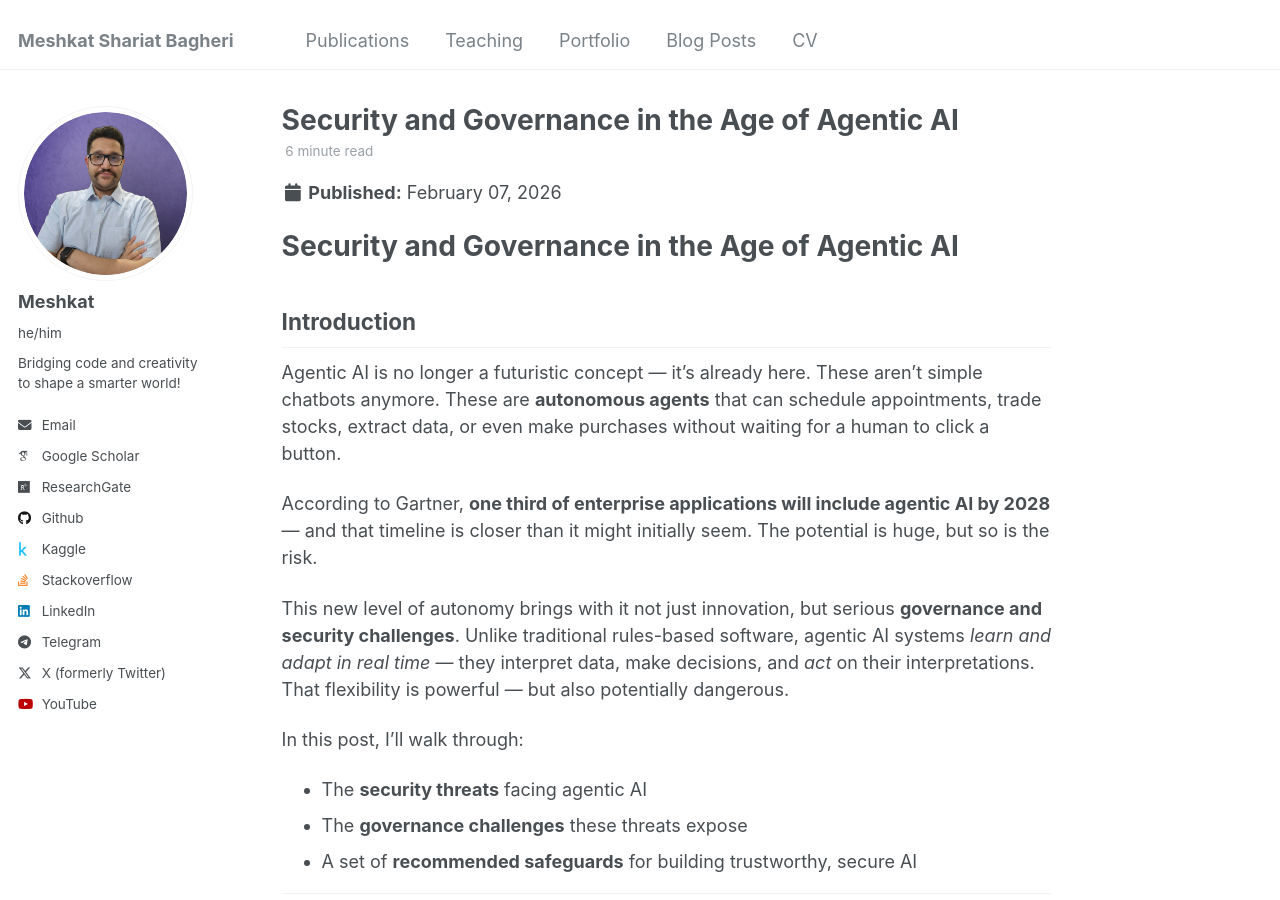
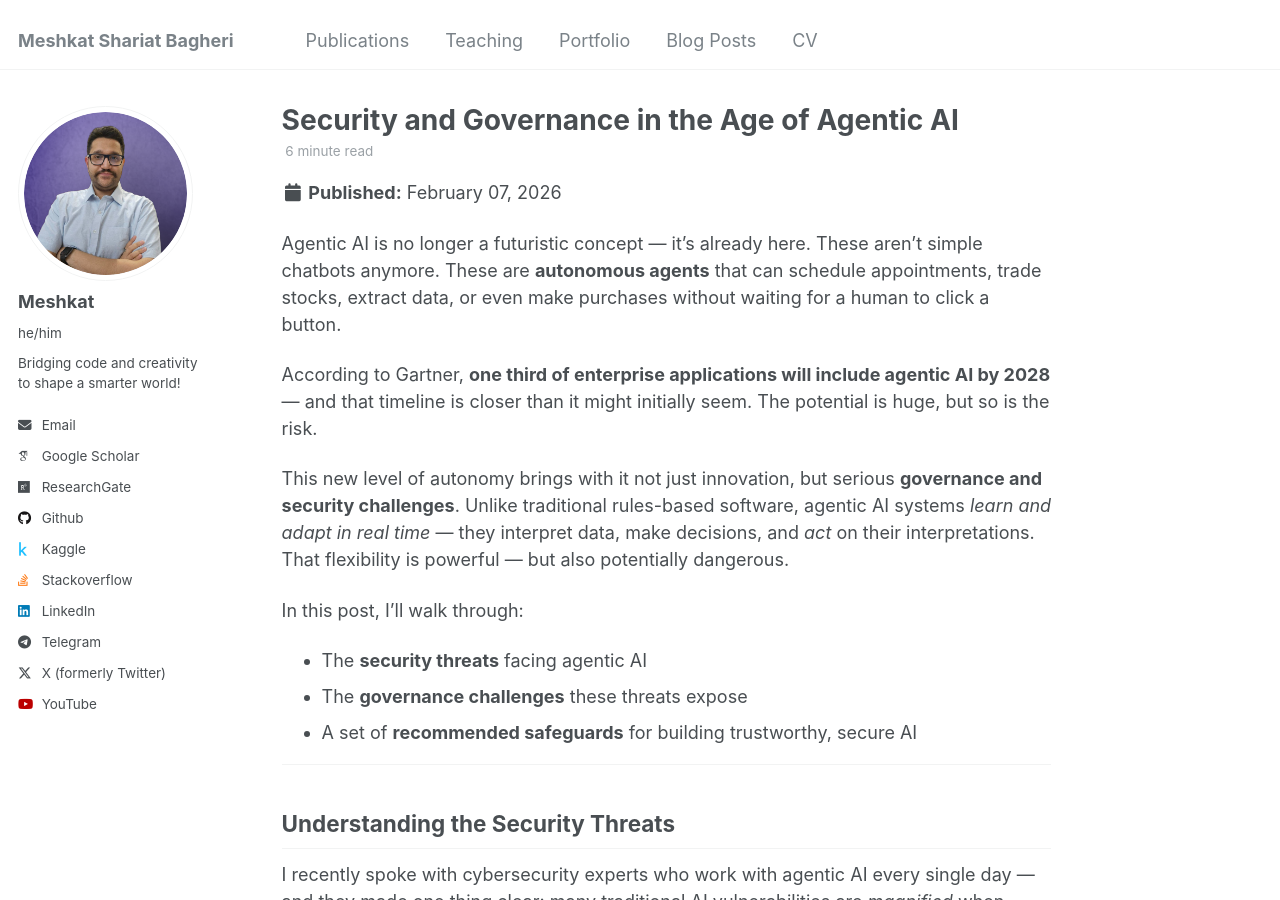
Before and after one commit to MeshkatShB/meshkatshb.github.io, a Jekyll site: the page built from _posts/2026-02-07-security-governance-agentic-ai.md, in a window 1280 px wide and 900 px high. Built offline with Jekyll 4.4.1, drawn with Linux system fonts in a browser that asks for light colours; some web fonts are replaced.

Commit message:
hotfix(posts): remove intro header

```diff
--- a/_posts/2026-02-07-security-governance-agentic-ai.md
+++ b/_posts/2026-02-07-security-governance-agentic-ai.md
@@ -8,10 +8,6 @@ tags:
   - Security
   - Governance
 ---
-
-# Security and Governance in the Age of Agentic AI
-
-## Introduction
 
 Agentic AI is no longer a futuristic concept — it’s already here. These aren’t simple chatbots anymore. These are **autonomous agents** that can schedule appointments, trade stocks, extract data, or even make purchases without waiting for a human to click a button.
 
```
